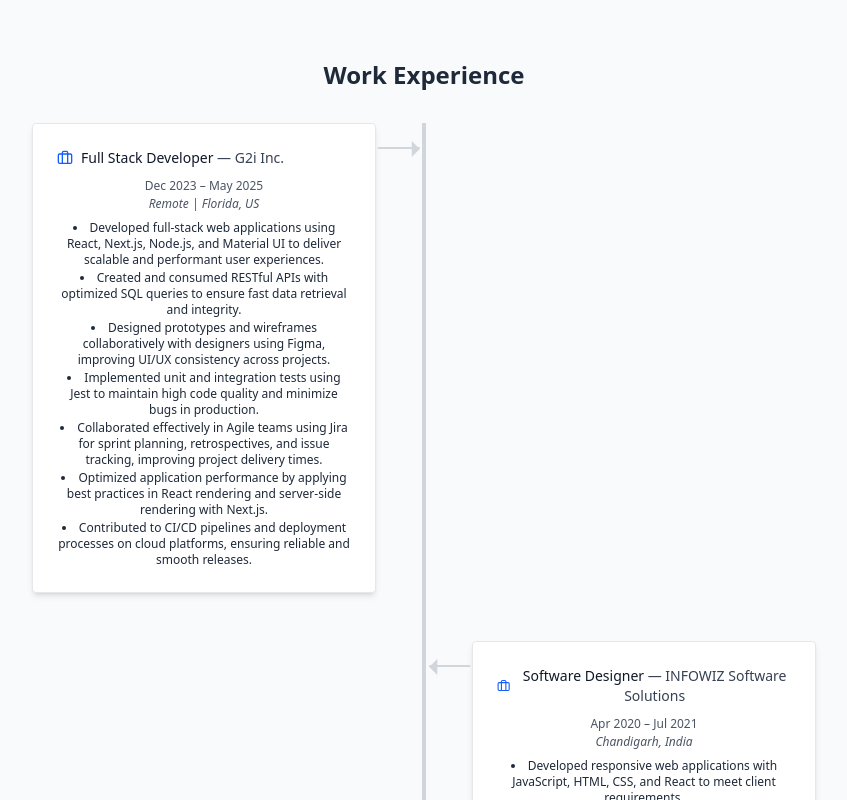
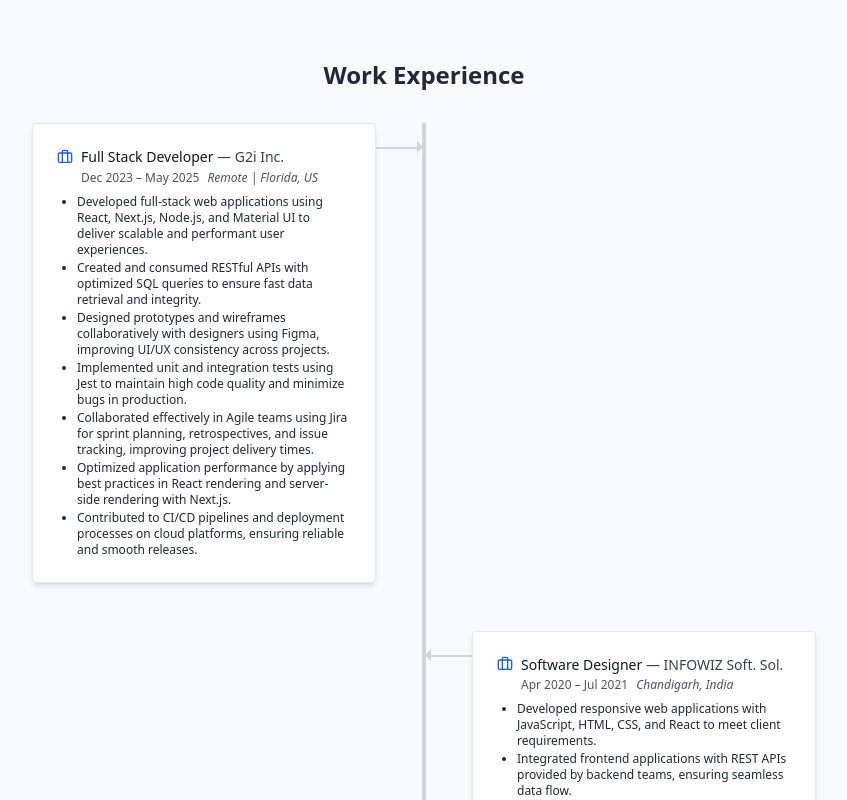
Before and after one commit to Sukhvir097/newportfolio, a Next.js app: page / in a window 1280 px wide. Shown: the part 2860-3660 px from the top of the page, without its empty margins (216-1063 px from the left). Built offline with nearby package versions, Linux system fonts and the light colour scheme; no server answers.

Commit message:
update experience section

```diff
--- a/src/components/ExperienceSection.tsx
+++ b/src/components/ExperienceSection.tsx
@@ -9,12 +9,17 @@
 
 export default function ExperienceSection() {
   return (
-    <SectionWrapper id="experience" title="Work Experience" className="max-w-4xl space-y-8" scrollTargetId="contact">
+    <SectionWrapper
+      id="experience"
+      title="Work Experience"
+      className="max-w-4xl space-y-8"
+      scrollTargetId="contact"
+    >
       <motion.div variants={fadeInUp} className="relative">
-        {/* Center vertical line */}
-        <div className="absolute left-1/2 top-0 bottom-0 w-1 bg-gray-300 -translate-x-1/2 z-0" />
+        {/* Vertical timeline line */}
+        <div className="absolute left-1/2 top-0 bottom-0 w-1 bg-gray-300 -translate-x-1/2" />
 
-        <div className="flex flex-col gap-12 relative z-10">
+        <div className="flex flex-col gap-12 relative">
           {exp.map((item, index) => {
             const isLeft = index % 2 === 0;
 
@@ -22,41 +27,38 @@
               <motion.div
                 key={item.company}
                 variants={fadeInUp}
-                custom={index + 1}
-                className={`relative w-full md:w-1/2 px-4 ${
-                  isLeft ? "self-start md:pr-12" : "self-end md:pl-12"
+                className={`relative w-full px-4 ${
+                  isLeft
+                    ? "md:self-start md:w-1/2 md:pr-12"
+                    : "md:self-end md:w-1/2 md:pl-12"
                 }`}
               >
-                {/* Timeline arrows */}
-                <motion.div
-                  variants={fadeInUp}
-                  custom={index + 0.5}
-                  className={`hidden md:block absolute top-6 h-[2px] bg-gray-300 z-0 ${
-                    isLeft
-                      ? "right-[6.25%] translate-x-1/2"
-                      : "left-[6.25%] -translate-x-1/2"
-                  } w-[calc(18%-2rem)]`}
+                {/* Timeline horizontal line and arrow */}
+                <div
+                  className={`hidden md:block absolute top-6 h-[2px] bg-gray-300 ${
+                    isLeft ? "right-[5px]" : "left-[5px]"
+                  } w-12`}
                 >
-                  <motion.div
-                    variants={fadeInUp}
-                    custom={index + 0.5}
+                  <div
                     className={`absolute top-[-6px] ${
                       isLeft
-                        ? "right-0 border-l-[8px]"
-                        : "left-0 border-r-[8px]"
-                    } border-y-[8px] border-y-transparent ${
+                        ? "right-[-4px] border-l-[6px]"
+                        : "left-[-4px] border-r-[6px]"
+                    } border-y-[6px] border-y-transparent ${
                       isLeft ? "border-l-gray-300" : "border-r-gray-300"
                     }`}
                   />
-                </motion.div>
+                </div>
 
+                {/* Experience Card */}
                 <div
-                  className="p-6 rounded shadow-md transition-all duration-300 bg-white border border-gray-200 hover:bg-gray-50 hover:scale-105"
+                  className="relative p-6 rounded shadow-md transition-all duration-300 bg-white/80 backdrop-blur-sm border border-gray-200 hover:bg-white/60 hover:scale-105 text-left"
                   aria-label={`${item.role} at ${item.company}`}
+                  role="group"
                 >
                   <div className="flex items-center text-sm font-medium text-gray-900 gap-2 mb-1">
-                    <Briefcase size={16} className="text-blue-600" />
-                    <span>
+                    <Briefcase size={16} className="text-blue-600 shrink-0" />
+                    <span className="leading-tight">
                       {item.role}
                       <span className="font-normal text-gray-700">
                         {" "}
@@ -64,10 +66,17 @@
                       </span>
                     </span>
                   </div>
-                  <span className="text-xs text-gray-600">{item.duration}</span>
-                  <p className="italic text-xs text-gray-600">{item.location}</p>
 
-                  <ul className="list-disc list-inside text-xs text-gray-800 space-y-0.5 mt-2">
+                  <div className="mb-1 flex space-x-2 ml-6">
+                    <span className="text-xs text-gray-600">
+                      {item.duration}
+                    </span>
+                    <span className="italic text-xs text-gray-600">
+                      {item.location}
+                    </span>
+                  </div>
+
+                  <ul className="list-disc pl-5 text-xs text-gray-800 space-y-0.5 mt-2">
                     {item.details.map((detail, idx) => (
                       <li key={idx}>{detail}</li>
                     ))}
--- a/src/components/data.tsx
+++ b/src/components/data.tsx
@@ -16,7 +16,7 @@
   },
   {
     role: "Software Designer",
-    company: "INFOWIZ Software Solutions",
+    company: "INFOWIZ Soft. Sol.",
     location: "Chandigarh, India",
     duration: "Apr 2020 – Jul 2021",
     details: [
```
